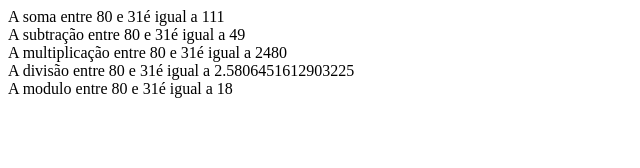
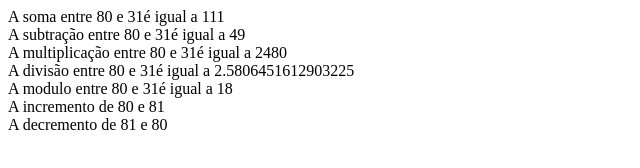
Before and after one commit to rod273/Operadores_aritim-ticos, a plain HTML site: page index.html in a window 1280 px wide. Shown: the whole page, without its empty margins (0-640 px from the left). Drawn offline with Linux system fonts and the light colour scheme.

Commit message:
Update index.html

```diff
--- a/index.html
+++ b/index.html
@@ -15,6 +15,8 @@
         document.write('A multiplicação entre ', num1 ,' e ', num2, 'é igual a ',num1 * num2, '<br />')
         document.write('A divisão entre ', num1 ,' e ', num2, 'é igual a ',num1 / num2, '<br />')
         document.write('A modulo entre ', num1 ,' e ', num2, 'é igual a ',num1 % num2, '<br />')
+        document.write('A incremento de ', num1 ,' e ',++num1, '<br />')
+        document.write('A decremento de ', num1 ,' e ',--num1, '<br />')
 
 
 
```
